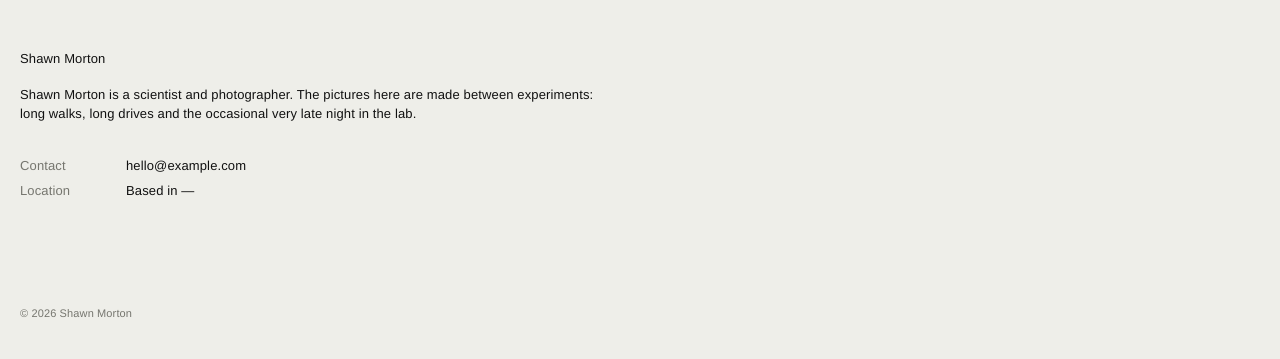
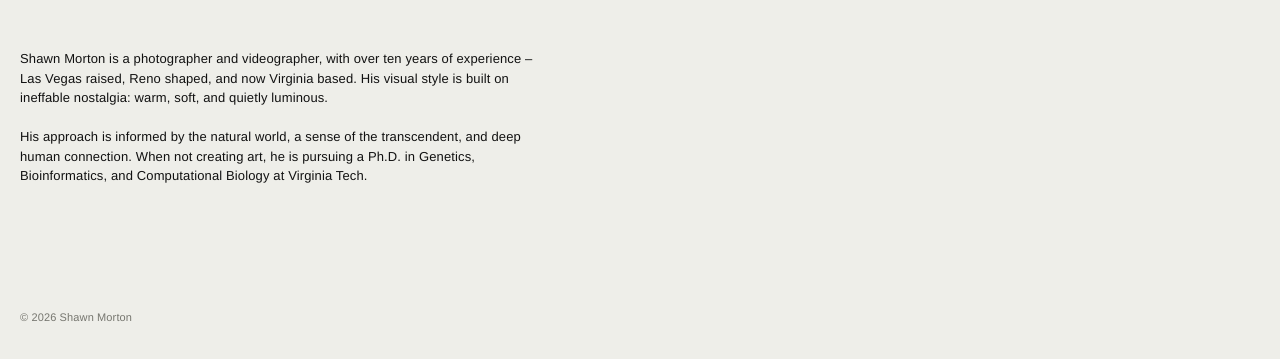
Before and after one commit to shawnomorton/portfoliolite, a plain HTML site: page info.html in a window 1280 px wide. Shown: the part 47-406 px from the top of the page. Drawn offline with Linux system fonts and the light colour scheme.

Commit message:
Update information page

```diff
--- a/css/style.css
+++ b/css/style.css
@@ -36,9 +36,11 @@ button { font: inherit; color: inherit; background: none; border: 0; padding: 0;
 .brand small { display: block; font-weight: 400; opacity: 0.75; font-size: 11px; line-height: 1.2; }
 .nav { display: flex; gap: 18px; }
 .nav a[aria-current="page"] { text-decoration: underline; text-underline-offset: 3px; }
+.brand { white-space: nowrap; }
 @media (max-width: 560px) {
   .brand small { display: none; }
-  .nav { gap: 14px; }
+  .site-header { font-size: 12px; }
+  .nav { gap: 12px; }
 }
 
 /* Home: cycling frames ----------------------------------- */
@@ -48,13 +50,14 @@ button { font: inherit; color: inherit; background: none; border: 0; padding: 0;
   cursor: pointer; user-select: none; -webkit-user-select: none; -webkit-tap-highlight-color: transparent;
 }
 .cycler .frame {
-  position: absolute; inset: calc(var(--header-h) + 8px) var(--gutter) 56px;
-  display: flex; align-items: center; justify-content: center; opacity: 0;
+  /* edge to edge: no side gutters; same top/bottom spacing as before */
+  position: absolute; inset: calc(var(--header-h) + 8px) 0 56px 0;
+  display: block; opacity: 0;
 }
 .cycler .frame.is-on { opacity: 1; }
 .cycler .frame img {
-  max-width: 100%; max-height: 100%; width: auto; height: auto;
-  object-fit: contain; background-size: cover; background-position: center;
+  width: 100%; height: 100%; max-width: none; max-height: none;
+  object-fit: cover; object-position: center; background-size: cover; background-position: center;
 }
 .cycler .caption {
   position: absolute; left: var(--gutter); right: var(--gutter); bottom: 18px;
@@ -130,12 +133,11 @@ button { font: inherit; color: inherit; background: none; border: 0; padding: 0;
 body.has-lightbox { overflow: hidden; }
 
 /* Info page --------------------------------------------- */
-.info { padding: calc(var(--header-h) + 40px) var(--gutter) 80px; max-width: 640px; }
-.info h1 { font-size: 13px; font-weight: 500; margin: 0 0 16px; }
-.info p { margin: 0 0 16px; }
-.info dl { display: grid; grid-template-columns: 90px 1fr; gap: 6px 16px; margin: 32px 0 0; }
-.info dt { color: var(--muted); }
-.info dd { margin: 0; }
+.info { padding: calc(var(--header-h) + 40px) var(--gutter) 80px; max-width: 560px; }
+.info p { margin: 0 0 1.5em; }
+.info h2 { font-size: 13px; font-weight: 400; margin: 2.2em 0 .2em; }
+.info ul { list-style: none; padding: 0; margin: 0; }
+.info .credit { margin-top: 3em; color: var(--muted); font-size: 12px; }
 
 .site-footer { padding: 24px var(--gutter) 40px; color: var(--muted); font-size: 11px; display: flex; justify-content: space-between; gap: 16px; }
 
--- a/js/app.js
+++ b/js/app.js
@@ -283,12 +283,16 @@
     if (SINGLE && !route().info) { root.hidden = true; return; }
     root.hidden = false;
     document.title = `Information — ${SITE.name || ""}`;
-    root.append(el("h1", { text: SITE.name || "" }), el("p", { html: SITE.bio || "" }),
-      el("dl", {}, [
-        el("dt", { text: "Contact" }), el("dd", {}, [el("a", { href: `mailto:${SITE.email}`, text: SITE.email })]),
-        SITE.instagram ? el("dt", { text: "Instagram" }) : null, SITE.instagram ? el("dd", {}, [el("a", { href: SITE.instagram, text: SITE.instagram.replace(/^https?:\/\//, ""), target: "_blank", rel: "noopener" })]) : null,
-        SITE.location ? el("dt", { text: "Location" }) : null, SITE.location ? el("dd", { text: SITE.location }) : null,
-      ]));
+    const paras = Array.isArray(SITE.bio) ? SITE.bio : [SITE.bio || ""];
+    paras.filter(Boolean).forEach(t => root.append(el("p", { class: "bio", html: t })));
+    const press = (SITE.press || []).filter(Boolean);
+    if (press.length) root.append(el("h2", { text: "Press:" }), el("ul", {}, press.map(x =>
+      typeof x === "string" ? el("li", { text: x }) : el("li", {}, [x.url ? el("a", { href: x.url, text: x.name, target: "_blank", rel: "noopener" }) : document.createTextNode(x.name)]))));
+    const social = (SITE.social || []).filter(x => x && x.url);
+    if (social.length) root.append(el("h2", { text: "Social Media:" }), el("ul", {}, social.map(x =>
+      el("li", {}, [el("a", { href: x.url, text: x.label, target: x.url.startsWith("mailto:") ? null : "_blank", rel: "noopener" })]))));
+    if (SITE.credit && SITE.credit.text) root.append(el("p", { class: "credit" }, [
+      SITE.credit.url ? el("a", { href: SITE.credit.url, text: SITE.credit.text, target: "_blank", rel: "noopener" }) : document.createTextNode(SITE.credit.text)]));
   }
 
   const page = location.pathname.split("/").pop() || "index.html";
--- a/js/config.js
+++ b/js/config.js
@@ -2,9 +2,7 @@
 window.SITE = {
   name: "Shawn Morton",
   tagline: "Photographer & Scientist",
-  email: "hello@example.com",            // used by the Contact link (mailto:)
-  instagram: "",                          // e.g. "https://instagram.com/yourname" (blank hides it)
-  location: "Based in —",
+  email: "hello@example.com",            // used by the Contact link in the menu (mailto:)
 
   // Home gallery
   cycleMs: 420,          // milliseconds per frame on the home page (lower = faster flicker)
@@ -17,6 +15,26 @@ window.SITE = {
   singlePage: false,           // true = everything lives in index.html (links become #series/name); handy for hosts that only serve one page
   layout: "feed",              // "feed" (one image after another) or "grid"
 
-  // Info page text (plain text or simple HTML)
-  bio: "Shawn Morton is a scientist and photographer. The pictures here are made between experiments: long walks, long drives and the occasional very late night in the lab.",
+  // Information page ---------------------------------------------------------
+  // Each string in `bio` is one paragraph. Simple HTML is allowed (<a href="...">, <em>).
+  bio: [
+    "Shawn Morton is a photographer and videographer, with over ten years of experience \u2013 Las Vegas raised, Reno shaped, and now Virginia based. His visual style is built on ineffable nostalgia: warm, soft, and quietly luminous.",
+    "His approach is informed by the natural world, a sense of the transcendent, and deep human connection. When not creating art, he is pursuing a Ph.D. in Genetics, Bioinformatics, and Computational Biology at Virginia Tech.",
+  ],
+
+  // Publications / clients. Plain names, or { name: "Afar", url: "https://..." } to link one.
+  // Leave the list empty ([]) to hide the whole "Press:" section.
+  press: [
+    // "Publication name",
+  ],
+
+  // Social links. An entry with a blank url is hidden, so fill in the ones you use.
+  social: [
+    { label: "Vimeo",     url: "" },
+    { label: "LinkedIn",  url: "" },
+    { label: "Instagram", url: "" },
+  ],
+
+  // Small credit line at the bottom of the page. Blank text hides it.
+  credit: { text: "", url: "" },
 };
```
